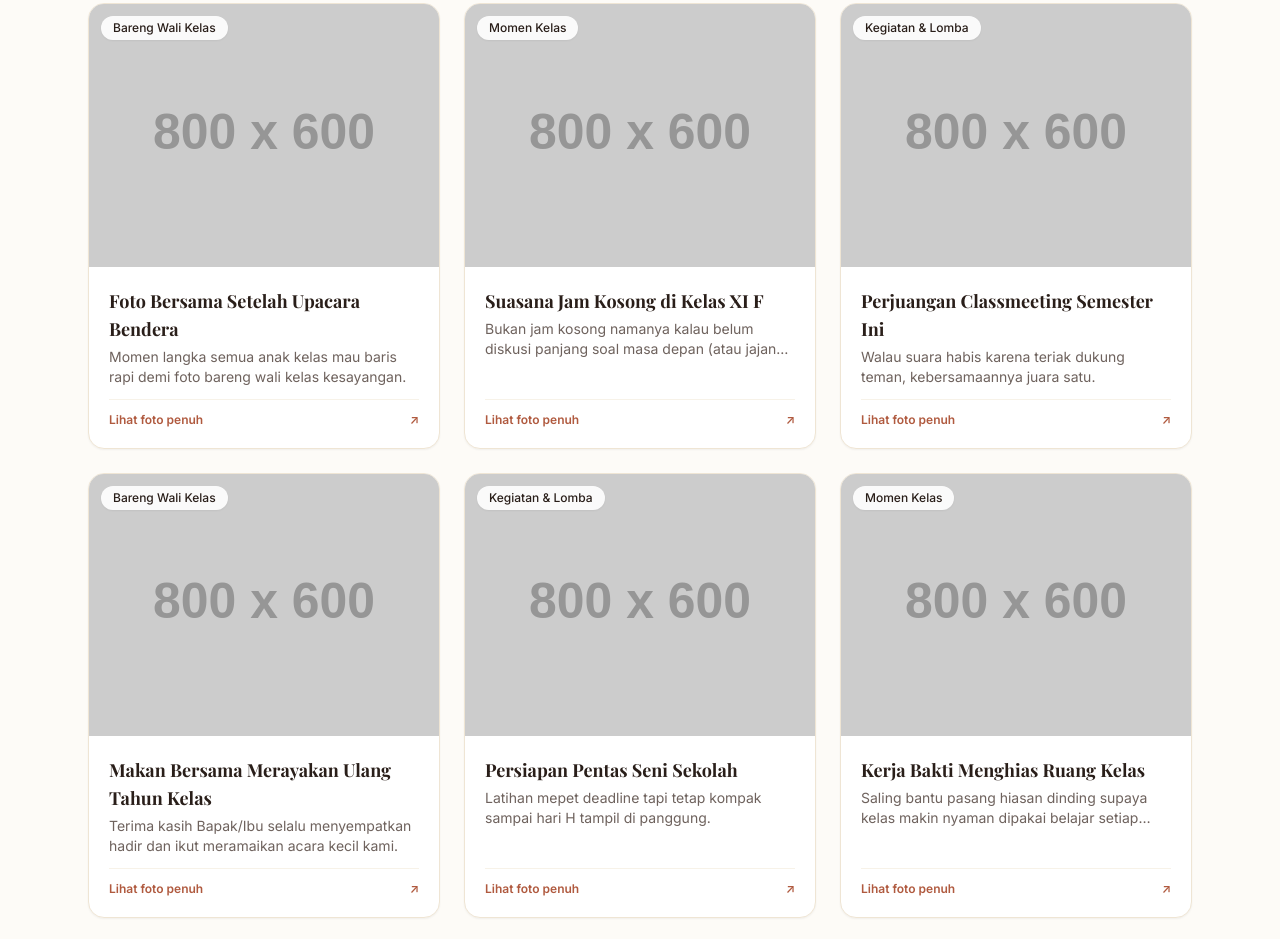
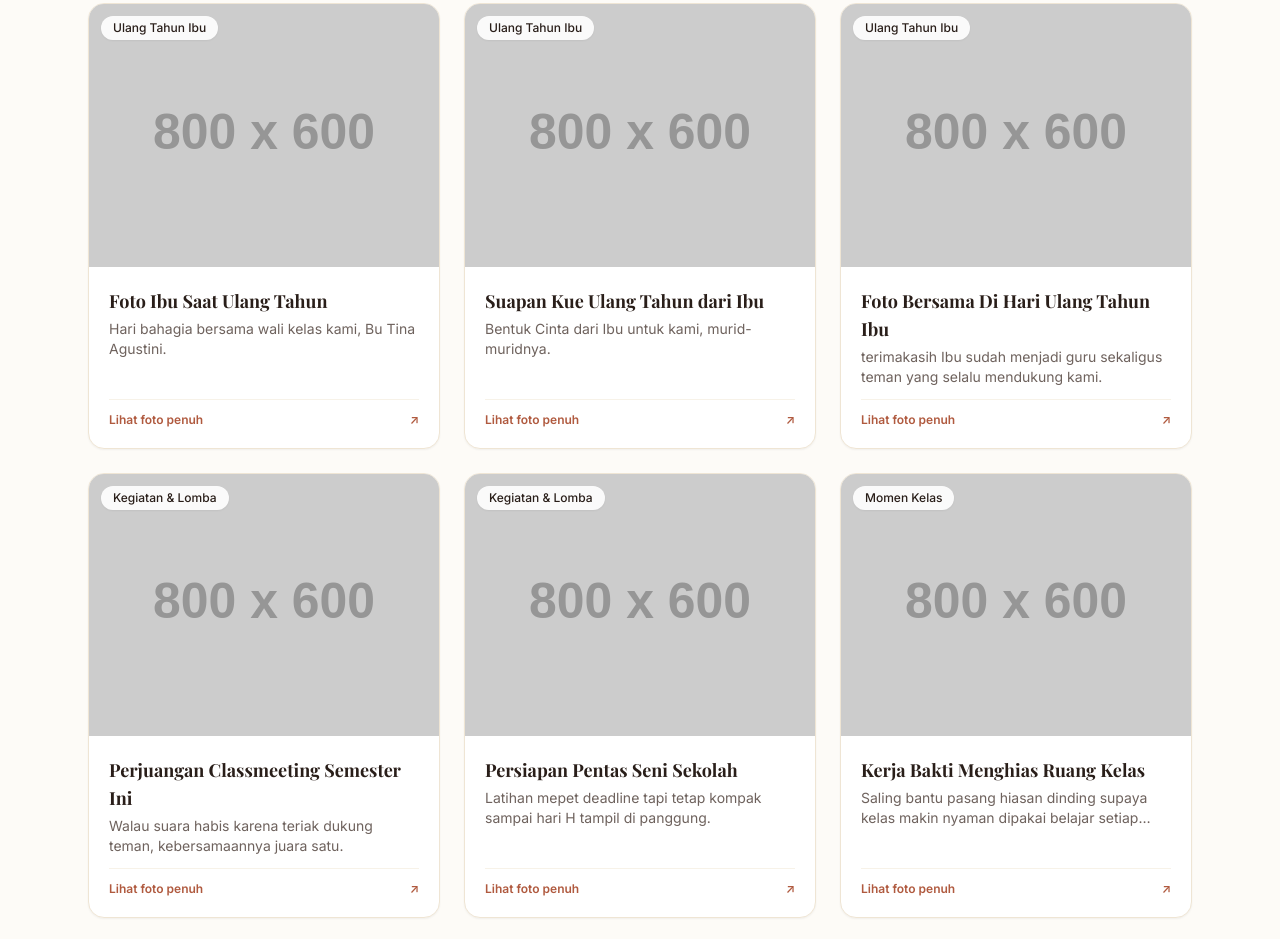
Before and after one commit to alfaa855/alfaa855.github.io, a plain HTML site: page index.html in a window 1280 px wide. Shown: the part 1796-2735 px from the top of the page. Drawn offline with nearby package versions, Linux system fonts and the light colour scheme; placeholder pictures from the web are drawn by us; a web font is replaced by a local one.

Commit message:
Update gallery data for Ulang Tahun Ibu

```diff
--- a/index.html
+++ b/index.html
@@ -341,35 +341,36 @@
             {
                 id: 1,
                 category: "wali-kelas",
-                categoryLabel: "Bareng Wali Kelas",
-                title: "Foto Bersama Setelah Upacara Bendera",
-                caption: "Momen langka semua anak kelas mau baris rapi demi foto bareng wali kelas kesayangan.",
-                src: "https://placehold.co/800x600/E5ECE6/374A3B?text=Foto+Bareng+Wali+Kelas+1"
+                categoryLabel: "Ulang Tahun Ibu",
+                title: "Foto Ibu Saat Ulang Tahun",
+                caption: "Hari bahagia bersama wali kelas kami, Bu Tina Agustini.",
+                src: "aset_foto/foto_hari_ultah_ibu.jpeg"
             },
             {
                 id: 2,
-                category: "kelas",
-                categoryLabel: "Momen Kelas",
-                title: "Suasana Jam Kosong di Kelas XI F",
-                caption: "Bukan jam kosong namanya kalau belum diskusi panjang soal masa depan (atau jajanan kantin).",
-                src: "https://placehold.co/800x600/EFE5D4/3D2E27?text=Suasana+Kelas+XI+F"
+                category: "wali-kelas",
+                categoryLabel: "Ulang Tahun Ibu",
+                title: "Suapan Kue Ulang Tahun dari Ibu",
+                caption: "Bentuk Cinta dari Ibu untuk kami, murid-muridnya.",
+                src: "aset_foto/ulang_tahun_ibu.jpeg"
             },
             {
                 id: 3,
+                category: "wali-kelas",
+                categoryLabel: "Ulang Tahun Ibu",
+                title: "Foto Bersama Di Hari Ulang Tahun Ibu",
+                caption: "terimakasih Ibu sudah menjadi guru sekaligus teman yang selalu mendukung kami.",
+                src: "aset_foto/ulang_tahun_ibu_1.jpeg"
+            },
+            {
+                id: 4,
                 category: "lomba",
                 categoryLabel: "Kegiatan & Lomba",
                 title: "Perjuangan Classmeeting Semester Ini",
                 caption: "Walau suara habis karena teriak dukung teman, kebersamaannya juara satu.",
                 src: "https://placehold.co/800x600/F7F2E8/8F4630?text=Kegiatan+%26+Lomba"
             },
-            {
-                id: 4,
-                category: "wali-kelas",
-                categoryLabel: "Bareng Wali Kelas",
-                title: "Makan Bersama Merayakan Ulang Tahun Kelas",
-                caption: "Terima kasih Bapak/Ibu selalu menyempatkan hadir dan ikut meramaikan acara kecil kami.",
-                src: "https://placehold.co/800x600/EFE5D4/291E19?text=Makan+Bersama+Wali+Kelas"
-            },
+
             {
                 id: 5,
                 category: "lomba",
@@ -385,6 +386,14 @@
                 title: "Kerja Bakti Menghias Ruang Kelas",
                 caption: "Saling bantu pasang hiasan dinding supaya kelas makin nyaman dipakai belajar setiap hari.",
                 src: "https://placehold.co/800x600/F7F2E8/3D2E27?text=Menghias+Ruang+Kelas"
+            },
+            {
+                id: 7,
+                category: "lomba",
+                categoryLabel: "Kegiatan & Lomba",
+                title: "Latihan Pentas Seni di Tengah Kesibukan Sekolah",
+                caption: "Latihan mepet deadline tapi tetap kompak sampai hari H tampil di panggung.",
+                src: "https://placehold.co/800x600/E5ECE6/291E19?text=Persiapan+Pentas+Seni"
             }
         ];
 
```
